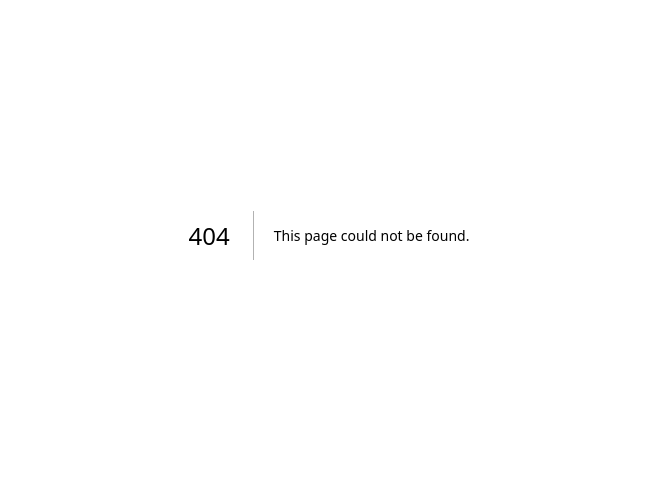
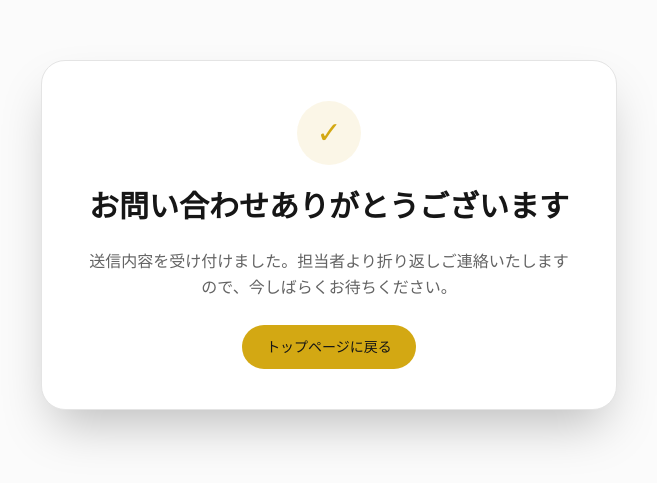
Before and after one commit to ManyConnection/corporate, a Next.js app: page /contact-success in a window 1280 px wide. Before the commit this address had no page. Shown: the part 165-648 px from the top of the page, without its empty margins (311-968 px from the left). Built offline with nearby package versions, Linux system fonts and the light colour scheme.

Commit message:
force = falseに変更

```diff
--- /dev/null
+++ b/app/contact-success/page.tsx
@@ -0,0 +1,28 @@
+import Link from "next/link"
+
+export const metadata = {
+  title: "お問い合わせありがとうございます",
+  description: "ManyConnection合同会社へのお問い合わせを受け付けました。",
+}
+
+export default function ContactSuccessPage() {
+  return (
+    <main className="min-h-screen bg-muted/30 flex items-center justify-center px-6 py-24">
+      <div className="max-w-xl rounded-3xl bg-background shadow-2xl p-10 text-center space-y-6 border border-border">
+        <div className="mx-auto flex size-16 items-center justify-center rounded-full bg-primary/10 text-primary">
+          <span className="text-3xl">✓</span>
+        </div>
+        <h1 className="text-3xl font-semibold text-foreground">お問い合わせありがとうございます</h1>
+        <p className="text-base text-muted-foreground leading-relaxed">
+          送信内容を受け付けました。担当者より折り返しご連絡いたしますので、今しばらくお待ちください。
+        </p>
+        <Link
+          href="/"
+          className="inline-flex items-center justify-center rounded-full bg-primary text-primary-foreground px-6 py-3 text-sm font-medium transition-colors hover:bg-primary/90"
+        >
+          トップページに戻る
+        </Link>
+      </div>
+    </main>
+  )
+}
--- a/components/contact-section.tsx
+++ b/components/contact-section.tsx
@@ -18,7 +18,7 @@ export function ContactSection() {
               <form
                 name="contact"
                 method="POST"
-                action="/contact-success.html"
+                action="/contact-success"
                 data-netlify="true"
                 netlify-honeypot="bot-field"
                 className="space-y-6"
--- a/public/contact-success.html
+++ /dev/null
@@ -1,58 +0,0 @@
-<!DOCTYPE html>
-<html lang="ja">
-  <head>
-    <meta charset="utf-8" />
-    <title>お問い合わせありがとうございます</title>
-    <meta name="viewport" content="width=device-width, initial-scale=1" />
-    <style>
-      body {
-        font-family: -apple-system, BlinkMacSystemFont, "Segoe UI", sans-serif;
-        background: #f8fafc;
-        color: #0f172a;
-        display: grid;
-        place-items: center;
-        min-height: 100vh;
-        margin: 0;
-      }
-      main {
-        background: #fff;
-        border-radius: 16px;
-        padding: 48px 40px;
-        box-shadow: 0 20px 45px rgba(15, 23, 42, 0.12);
-        max-width: 460px;
-        text-align: center;
-      }
-      h1 {
-        font-size: 24px;
-        margin-bottom: 16px;
-      }
-      p {
-        margin-bottom: 24px;
-        line-height: 1.6;
-        color: #475569;
-      }
-      a {
-        display: inline-block;
-        padding: 12px 28px;
-        border-radius: 9999px;
-        background: #2563eb;
-        color: #fff;
-        text-decoration: none;
-        font-weight: 600;
-        transition: background 0.2s ease;
-      }
-      a:hover {
-        background: #1d4ed8;
-      }
-    </style>
-  </head>
-  <body>
-    <main>
-      <h1>お問い合わせありがとうございます</h1>
-      <p>
-        送信内容を受け付けました。担当者より折り返しご連絡いたしますので、しばらくお待ちください。
-      </p>
-      <a href="/">トップページに戻る</a>
-    </main>
-  </body>
-</html>
--- a/public/contact.html
+++ b/public/contact.html
@@ -5,7 +5,7 @@
   <title>Contact Form</title>
 </head>
 <body>
-  <form name="contact" method="POST" action="/contact-success.html" data-netlify="true" netlify-honeypot="bot-field" hidden>
+  <form name="contact" method="POST" action="/contact-success" data-netlify="true" netlify-honeypot="bot-field" hidden>
     <input type="text" name="name" />
     <input type="email" name="email" />
     <input type="text" name="company" />
```
Also changed, not shown: 1 other file (tests, documents, lock files or other folders).
